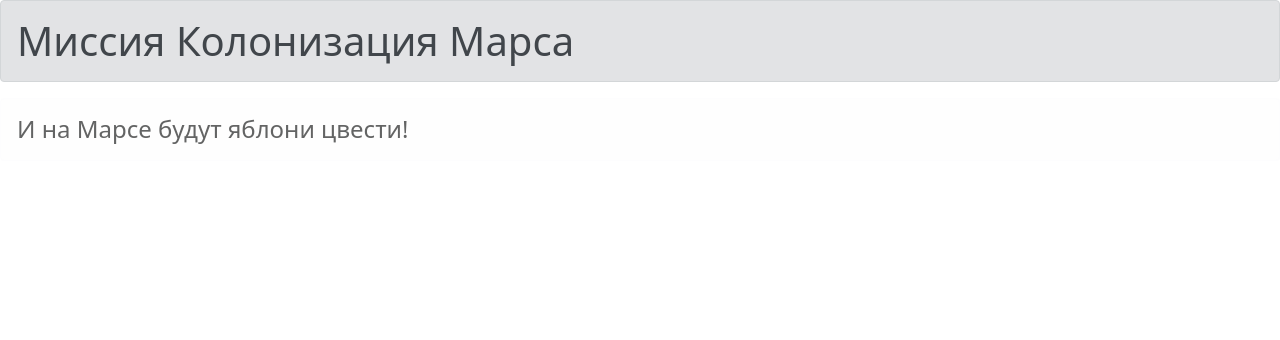
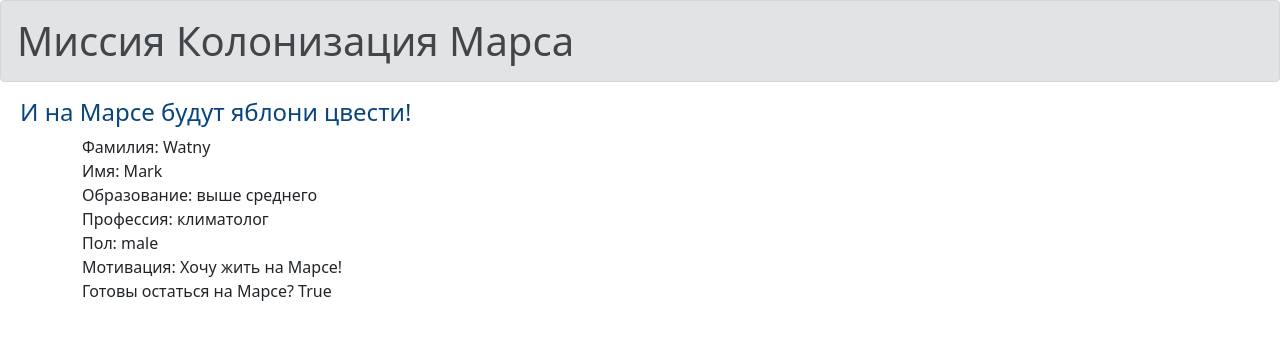
Before and after one commit to Potom-python/classwork, a Flask app: page /answer in a window 1280 px wide. Shown: the top 340 px of the page. Run offline with Flask 3, Linux system fonts and the light colour scheme; some libraries are stand-ins or nearby versions.

Commit message:
Автоматический ответ

```diff
--- a/урок flask-wtf/static/css/style.css
+++ b/урок flask-wtf/static/css/style.css
@@ -1,4 +1,2 @@
-img.center {
-    display: block;
-    margin-left: auto;
-    margin-right: auto }
+h4 {color: #08457e;
+     margin-left: 20px;}
--- /dev/null
+++ b/урок flask-wtf/templates/auto_answer.html
@@ -0,0 +1,14 @@
+{% extends "base.html" %}
+
+{% block content %}
+    <link rel="stylesheet" type="text/css" href="{{css}}">
+    <div>
+        Фамилия: {{slovar['surname']}}<br>
+        Имя: {{slovar['name']}}<br>
+        Образование: {{slovar['education']}}<br>
+        Профессия: {{slovar['profession']}}<br>
+        Пол: {{slovar['sex']}}<br>
+        Мотивация: {{slovar['motivation']}}<br>
+        Готовы остаться на Марсе? {{slovar['ready']}}
+    </div>
+{% endblock %}
--- a/урок flask-wtf/templates/base.html
+++ b/урок flask-wtf/templates/base.html
@@ -11,7 +11,6 @@
           href="https://cdn.jsdelivr.net/npm/bootstrap@5.0.0-beta1/dist/css/bootstrap.min.css"
           integrity="sha384-giJF6kkoqNQ00vy+HMDP7azOuL0xtbfIcaT9wjKHr8RbDVddVHyTfAAsrekwKmP1"
           crossorigin="anonymous">
-    <link rel="stylesheet" href="style.css">
     <title>{{title}}</title>
 </head>
 <body>
@@ -19,7 +18,7 @@
     <h1 class="alert alert-secondary" role="alert">
         Миссия Колонизация Марса
     </h1>
-    <h4 class="alert alert-light" role="alert">
+    <h4>
         И на Марсе будут яблони цвести!
     </h4>
 </header>
--- a/урок flask-wtf/Список профессий.py
+++ b/урок flask-wtf/Список профессий.py
@@ -28,5 +28,16 @@ def list_prof(list):
     return render_template('list_prof.html', s=s, list=list)
 
 
+@app.route('/answer')
+@app.route('/auto_answer')
+def answer():
+    css = url_for('static', filename='css/style.css')
+    slovar = {
+        'title': 'Анкета', 'surname': 'Watny', 'name': 'Mark', 'education': 'выше среднего',
+        'profession': 'климатолог', 'sex': 'male', 'motivation': 'Хочу жить на Марсе!', 'ready': 'True'
+    }
+    return render_template('auto_answer.html', slovar=slovar, css=css, title=slovar['title'])
+
+
 if __name__ == '__main__':
     app.run(port=8080, host='127.0.0.1')
```
